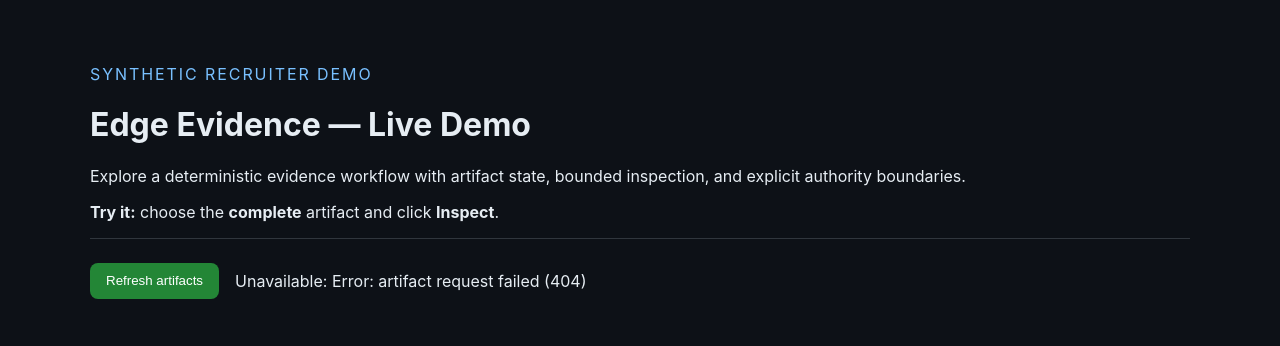
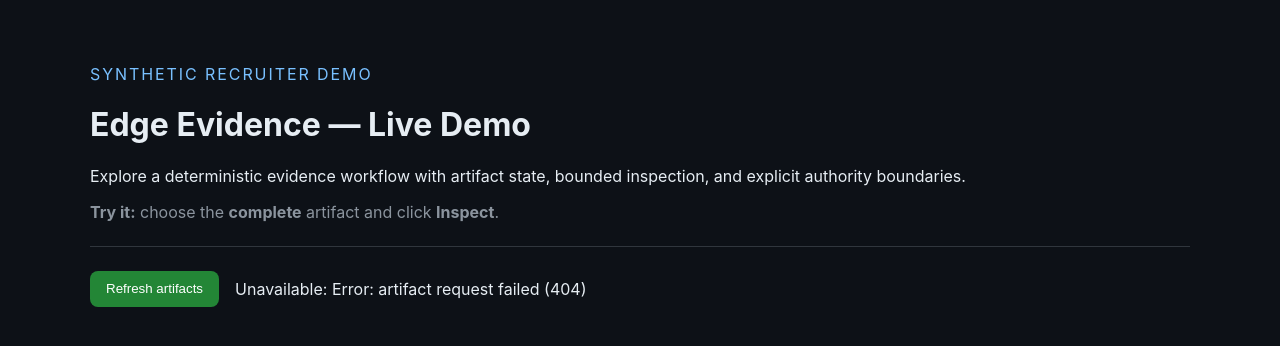
Before and after one commit to Seemorghdev/edge-evidence-reference-platform-public, a FastAPI app: page / in a window 1280 px wide. Shown: the top 346 px of the page. Run offline with FastAPI, Linux system fonts and the light colour scheme.

Commit message:
ui: style recruiter demo hint

```diff
--- a/services/web-ui/src/edge_evidence_web_ui/static/style.css
+++ b/services/web-ui/src/edge_evidence_web_ui/static/style.css
@@ -3,6 +3,7 @@ body { margin: 0; background: #0d1117; color: #e6edf3; }
 main { max-width: 1100px; margin: auto; padding: 3rem 1.5rem; }
 header { border-bottom: 1px solid #30363d; margin-bottom: 1.5rem; }
 .eyebrow { text-transform: uppercase; letter-spacing: .12em; color: #79c0ff; }
+.demo-hint { color: #8b949e; margin-bottom: 1.5rem; }
 .controls { display: flex; gap: 1rem; align-items: center; margin-bottom: 1.5rem; }
 button { border: 0; border-radius: .5rem; padding: .65rem 1rem; background: #238636; color: white; cursor: pointer; }
 .grid { display: grid; grid-template-columns: repeat(auto-fit, minmax(270px, 1fr)); gap: 1rem; }
```
